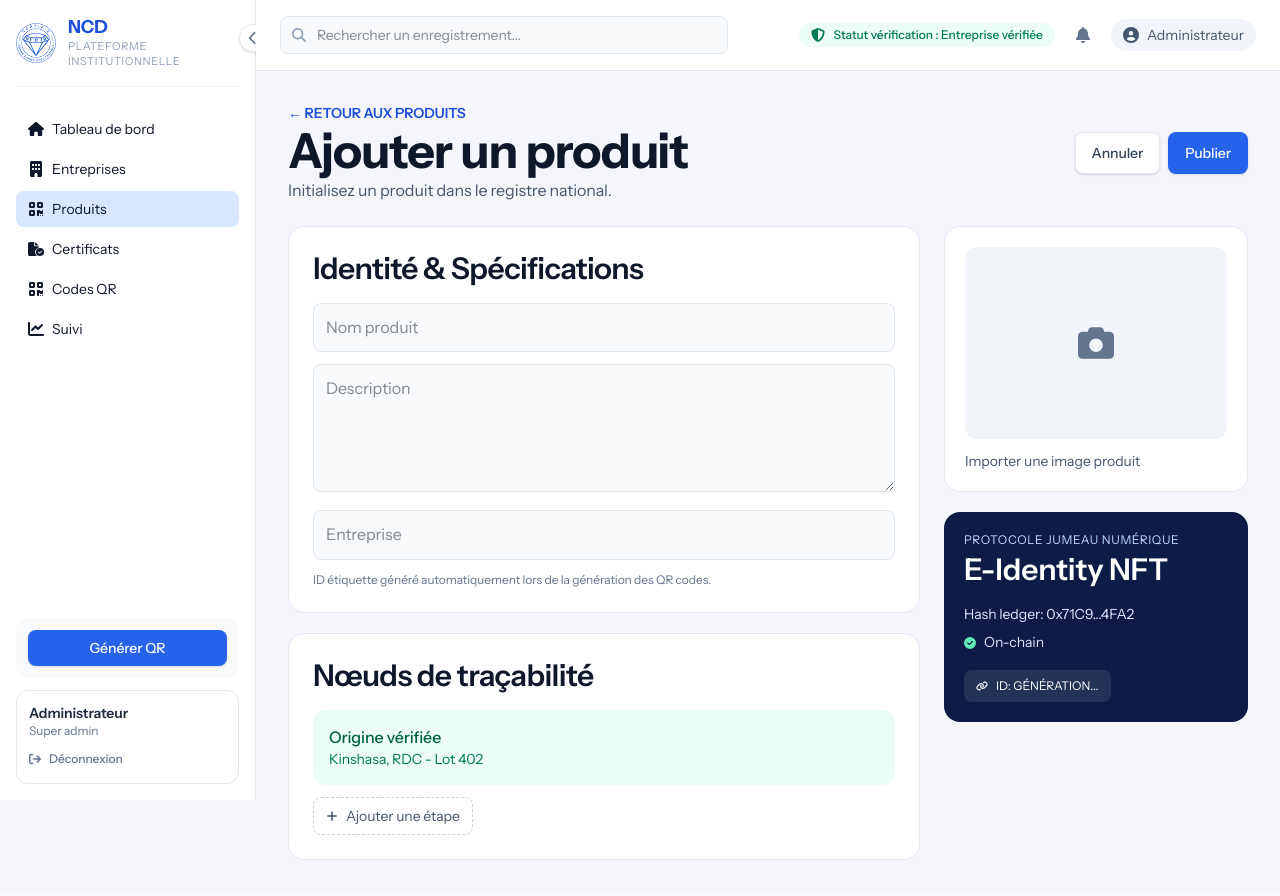
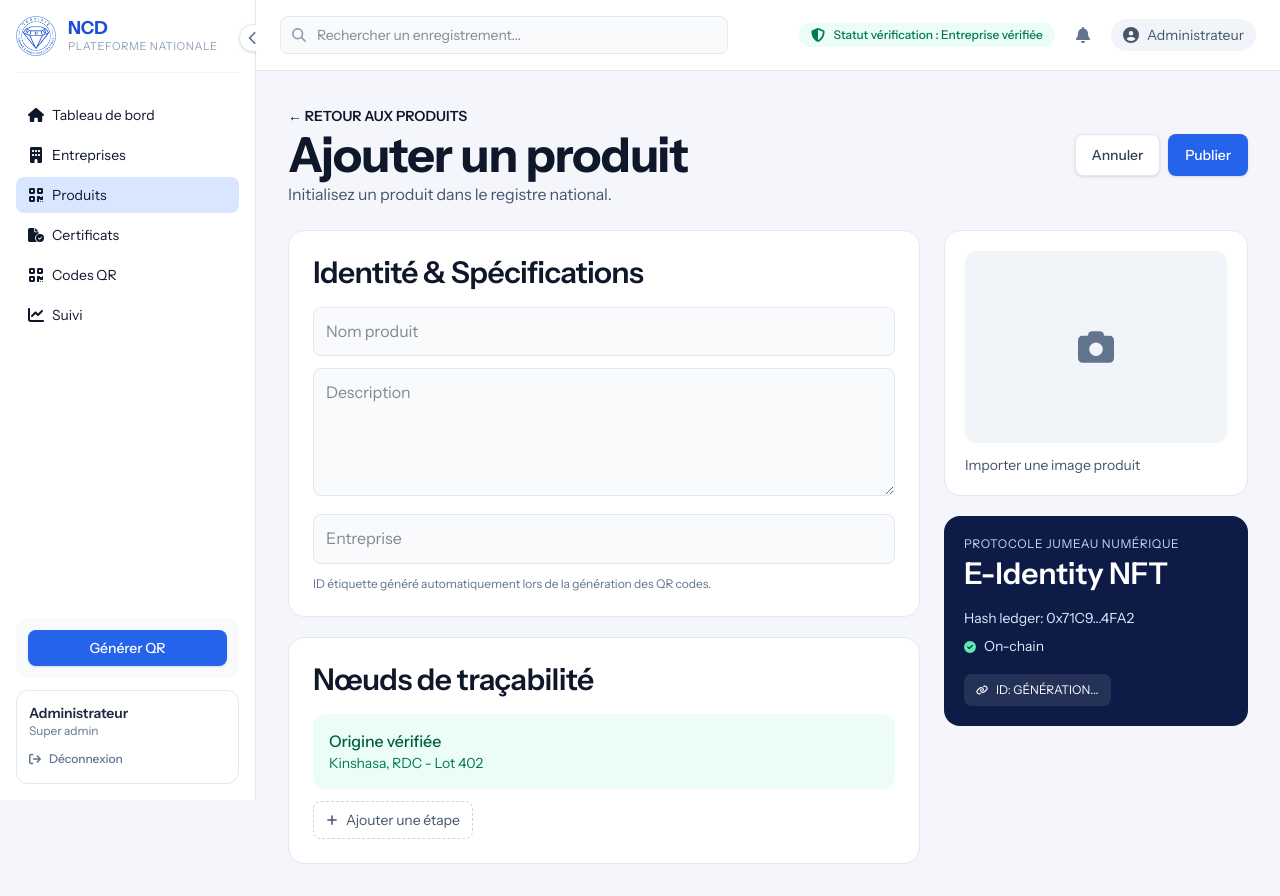
Before and after one commit to exau-umba/estampille-front, a React (Vite) app: page /admin/products/add in a window 1280 px wide. Built offline with nearby package versions, Linux system fonts and the light colour scheme.

Commit message:
Update Sidebar component text, add navigation links to Certificate, Company, Product, and QRCode detail pages, and enhance button styles in VerificationPage.

```diff
--- a/src/components/dashboard/Sidebar.tsx
+++ b/src/components/dashboard/Sidebar.tsx
@@ -49,7 +49,7 @@ export function Sidebar({ isCollapsed, onToggle }: SidebarProps) {
           {!isCollapsed ? (
             <div>
               <p className="text-lg font-bold leading-tight text-brand-700">NCD</p>
-              <p className="text-[11px] uppercase tracking-wider text-slate-400">Plateforme institutionnelle</p>
+              <p className="text-[11px] uppercase tracking-wider text-slate-400">Plateforme nationale</p>
             </div>
           ) : null}
         </div>
--- a/src/pages/CertificateDetailPage.tsx
+++ b/src/pages/CertificateDetailPage.tsx
@@ -16,6 +16,9 @@ export function CertificateDetailPage() {
     <section className="space-y-5">
       <header className="flex items-center justify-between">
         <div>
+          <Link to="/admin/certificates" className="text-sm font-semibold text-brand-700 hover:underline">
+            &larr; Retour à la liste
+          </Link>
           <h1 className="text-4xl font-bold text-slate-900">Détail certificat</h1>
           <p className="text-slate-600">{certificate.id}</p>
         </div>
--- a/src/pages/CompanyAddPage.tsx
+++ b/src/pages/CompanyAddPage.tsx
@@ -20,6 +20,7 @@ export function CompanyAddPage() {
           <input className="rounded-lg border border-slate-200 bg-slate-50 px-3 py-3" placeholder="Numéro d'enregistrement" />
           <input className="rounded-lg border border-slate-200 bg-slate-50 px-3 py-3" placeholder="Email professionnel" />
           <input className="rounded-lg border border-slate-200 bg-slate-50 px-3 py-3" placeholder="Téléphone" />
+          <input className="rounded-lg border border-slate-200 bg-slate-50 px-3 py-3 md:col-span-2" placeholder="Site marchand (https://...)" />
           <input className="rounded-lg border border-slate-200 bg-slate-50 px-3 py-3" placeholder="Province" />
           <input className="rounded-lg border border-slate-200 bg-slate-50 px-3 py-3" placeholder="Code province (ex: CD-KN)" />
           <input className="rounded-lg border border-slate-200 bg-slate-50 px-3 py-3 md:col-span-2" placeholder="Adresse complète" />
--- a/src/pages/CompanyDetailPage.tsx
+++ b/src/pages/CompanyDetailPage.tsx
@@ -18,6 +18,9 @@ export function CompanyDetailPage() {
     <section className="space-y-5">
       <header className="flex flex-wrap items-center justify-between gap-3">
         <div>
+          <Link to="/admin/companies" className="text-sm font-semibold text-brand-700 hover:underline">
+            &larr; Retour à la liste
+          </Link>
           <h1 className="text-4xl font-bold text-slate-900">Détail entreprise</h1>
           <p className="text-slate-600">{company.name}</p>
         </div>
--- a/src/pages/ProductAddPage.tsx
+++ b/src/pages/ProductAddPage.tsx
@@ -7,7 +7,9 @@ export function ProductAddPage() {
     <section className="space-y-6">
       <header className="flex flex-wrap items-center justify-between gap-3">
         <div>
-          <p className="text-sm font-semibold text-brand-700">&larr; RETOUR AUX PRODUITS</p>
+          <Link to="/admin/products" className="text-sm font-semibold text-brand-700 hover:underline">
+            &larr; RETOUR AUX PRODUITS
+          </Link>
           <h1 className="mt-1 text-5xl font-bold text-slate-900">Ajouter un produit</h1>
           <p className="mt-1 text-slate-600">Initialisez un produit dans le registre national.</p>
         </div>
--- a/src/pages/ProductDetailPage.tsx
+++ b/src/pages/ProductDetailPage.tsx
@@ -16,6 +16,9 @@ export function ProductDetailPage() {
     <section className="space-y-5">
       <header className="flex items-center justify-between">
         <div>
+          <Link to="/admin/products" className="text-sm font-semibold text-brand-700 hover:underline">
+            &larr; Retour à la liste
+          </Link>
           <h1 className="text-4xl font-bold text-slate-900">Détail produit</h1>
           <p className="text-slate-600">{product.name}</p>
         </div>
--- a/src/pages/QRCodeAddPage.tsx
+++ b/src/pages/QRCodeAddPage.tsx
@@ -41,7 +41,7 @@ export function QRCodeAddPage() {
           />
           <input className="rounded-lg border border-slate-200 bg-slate-50 px-3 py-3" placeholder="Préfixe code" />
           <div className="md:col-span-2 flex justify-end gap-2">
-            <Button type="button" variant="ghost">Annuler</Button>
+            <Link to="/admin/qr-codes"><Button type="button" variant="ghost">Annuler</Button></Link>
             <Button type="submit">Générer les codes</Button>
           </div>
         </form>
--- a/src/pages/QRCodeDetailPage.tsx
+++ b/src/pages/QRCodeDetailPage.tsx
@@ -92,6 +92,9 @@ export function QRCodeDetailPage() {
     <section className="space-y-5">
       <header className="flex items-center justify-between">
         <div>
+          <Link to="/admin/qr-codes" className="text-sm font-semibold text-brand-700 hover:underline">
+            &larr; Retour à la liste
+          </Link>
           <h1 className="text-4xl font-bold text-slate-900">Détail lot QR</h1>
           <p className="text-slate-600">{batch.id}</p>
         </div>
--- a/src/pages/VerificationPage.tsx
+++ b/src/pages/VerificationPage.tsx
@@ -83,13 +83,13 @@ export function VerificationPage() {
             Scanner un autre produit
           </button> */}
           <button
-            className="inline-flex w-full items-center justify-center gap-2 rounded-xl border border-brand-600 bg-brand-600 px-4 py-3 font-medium text-white hover:bg-brand-700"
+            className="inline-flex w-full items-center justify-center gap-2 rounded-xl border border-brand-600 bg-brand-600 px-4 py-3 font-medium text-white hover:bg-brand-700 cursor-pointer"
             onClick={() => window.open(`https://annuaire.occdcpl.com/#/annuaire/${data.certificateId}`, '_blank')}
           >
             <FaFilePdf className="h-4 w-4" />
             Voir le certificat
           </button>
-          <button className="inline-flex w-full items-center justify-center gap-2 rounded-xl border border-emerald-600 bg-emerald-50 px-4 py-3 font-medium text-emerald-700 hover:bg-emerald-100" onClick={() => window.open(`https://www.ncd.gouv.cd`, '_blank')}>
+          <button className="inline-flex w-full items-center justify-center gap-2 rounded-xl border border-emerald-600 bg-emerald-50 px-4 py-3 font-medium text-emerald-700 hover:bg-emerald-100 cursor-pointer" onClick={() => window.open(`https://www.ncd.gouv.cd`, '_blank')}>
             <FaArrowUpRightFromSquare className="h-4 w-4" />
             Site marchand
           </button>
```
